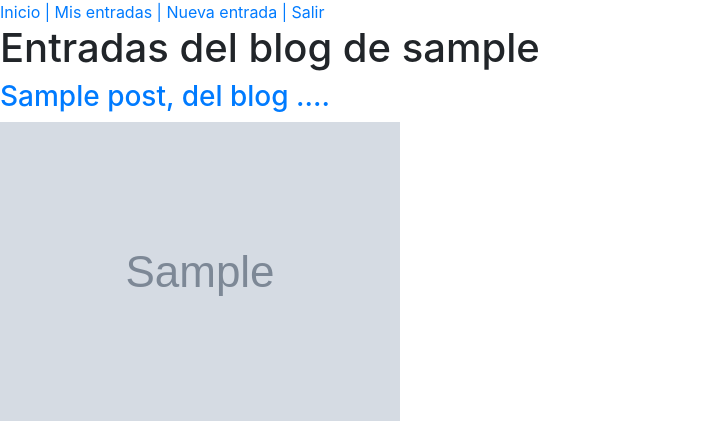
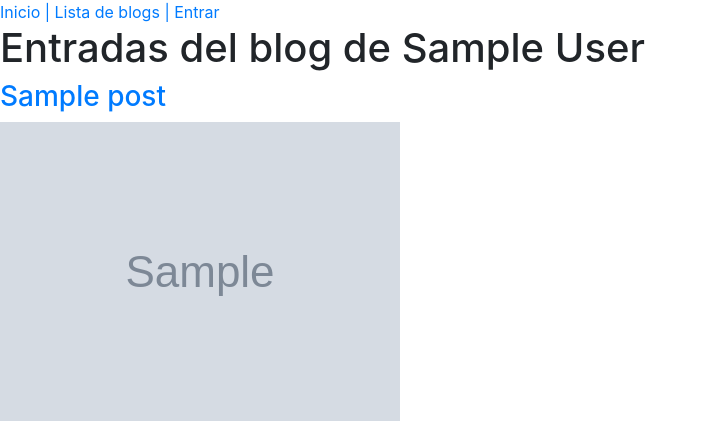
Before and after one commit to josealonso/KC-Modulo-de-Django, a Django app: a page that uses blogs/templates/base.html in a window 1280 px wide. Shown: the top 421 px of the page, without its empty margins (0-708 px from the left). Run offline with Django 3.2, Linux system fonts and the light colour scheme; a user stored in the database is signed in; tables that the repository leaves empty hold one stand-in row (values such as "Sample post"); grey boxes marked "Sample" are stand-in pictures; some libraries are stand-ins or nearby versions.

Commit message:
Models: Added field blog to User and removed many fields from Blog, so all the users must have one and only one blog. New URLs: /blogs/ and /blogs/username/post_id. An error shows up when a new post is created, although it is saved in the data base. Other bugs: the navigation menu is not correct in some situations and other minor mistakes.

```diff
--- a/blogs/admin.py
+++ b/blogs/admin.py
@@ -1,7 +1,7 @@
 from django.contrib import admin
 
 # Register your models here.
-from blogs.models import Blog
+from blogs.models import Blog, User
 from blogs.models import Post, Category
 
 
@@ -11,3 +11,4 @@
 admin.site.register(Category)
 admin.site.register(Blog)
 admin.site.register(Post)
+admin.site.register(User)
--- a/blogs/models.py
+++ b/blogs/models.py
@@ -1,4 +1,3 @@
-# from django.contrib.postgres.fields import ArrayField
 from django.contrib.auth.models import User
 from django.db import models
 
@@ -13,43 +12,34 @@
 
 class Blog(models.Model):
     title = models.CharField(max_length=60)
-    author = models.CharField(max_length=40)
     image = models.URLField(blank=True, null=True)
-    email = models.EmailField(blank=True, null=True)
 
     created_at = models.DateTimeField(auto_now_add=True)
     modified_at = models.DateTimeField(auto_now=True)
-
-    # posts = ArrayField(models.ForeignKey(Post, on_delete=models.PROTECT))
-    #  ArrayField cannot be used to relate classes
-    # posts = models.ManyToManyField(Post, related_name='posts')
 
     def __str__(self):
         return self.title
 
 
 class Post(models.Model):
-    # blog = models.ForeignKey(Blog, on_delete=models.PROTECT)
     user = models.ForeignKey(User, on_delete=models.CASCADE)
-
     title = models.CharField(max_length=130)
     summary = models.TextField()
     content = models.TextField()
     image = models.URLField(blank=True, null=True)
     video = models.URLField(blank=True, null=True)
+    category = models.ForeignKey(Category, on_delete=models.PROTECT)
 
     created_at = models.DateTimeField(auto_now_add=True)
     modified_at = models.DateTimeField(auto_now=True)
-
-    category = models.ForeignKey(Category, on_delete=models.PROTECT)
 
     def __str__(self):
         return self.title
 
 
 class User(models.Model):
+    blog = models.ForeignKey(Blog, on_delete=models.PROTECT)
     author = models.CharField(max_length=70)
-    # posts = models.Post[]
 
     def __str__(self):
         return self.author
--- a/blogs/templates/base.html
+++ b/blogs/templates/base.html
@@ -9,6 +9,7 @@
 <body>
     <div class="menu">
         <a href="{% url 'home_page' %}">Inicio | </a>
+        <a href="{% url 'blogs_page' %}">Lista de blogs | </a>
         {% if user.is_authenticated %}
           <a href="{% url 'my_posts_page' username=request.user %}">Mis entradas | </a>
           <a href="{% url 'create_post_page' %}">Nueva entrada | </a>
--- a/blogs/templates/post_detail.html
+++ b/blogs/templates/post_detail.html
@@ -3,7 +3,7 @@
 {% block head_title %} {{ post.title }} {% endblock %}
 {% block content %}
 
-    <h1>{{ post.title }}, del blog </h1>
+    <h1>{{ post.title }}</h1>
     <img src="{{ post.image }}" alt="{{ post.title }}" width="300">
     <p>{{ post.summary }}</p>
     <ul>
@@ -22,7 +22,4 @@
 
     </ul>
 
-</body>
-</html>
-
 {% endblock %}
--- a/blogs/templates/posts_list.html
+++ b/blogs/templates/posts_list.html
@@ -1,6 +1,6 @@
 {% for post in posts %}
-    <a href="{% url 'post_detail_page' post.pk %}" title="{{ post.title }}">
-      <h3>{{post.title}}, del blog ....</h3>
+    <a href="{% url 'post_detail_page' username=request.user pk=post.pk %}" title="{{ post.title }}">
+      <h3> {{post.title}} </h3>
       <img src="{{post.image}}" alt="{{post.title}}" title="{{post.title}}" height="300px" max-width="200px">
       <p> {{post.summary}} </p>
     </a>
--- a/blogs/views.py
+++ b/blogs/views.py
@@ -9,7 +9,7 @@
 from django.views import View
 from django.views.generic import ListView
 
-from blogs.models import Blog, Post
+from blogs.models import Blog, Post, User
 from blogs.templates.forms import PostForm
 
 
@@ -22,18 +22,19 @@
 
 class CreatePostView(LoginRequiredMixin, View):
 
-    def get(self, request):
+    def get(self, request, pk):
         form = PostForm()
         return render(request, "post_form.html", {'form': form})
 
-    def post(self, request):
+    def post(self, request, pk=9):
         post = Post()
         post.user = request.user
+        post.id = pk
         form = PostForm(request.POST, instance=post)
         if form.is_valid():
             post = form.save()
             form = PostForm()
-            url = reverse("post_detail_page", args=[post.pk])
+            url = reverse("post_detail_page", args=[post.user, post.pk])
             message = "¡¡ Se ha creado una nueva entrada !!"
             message += '<a href="{0}">Ver</a>'.format(url)
             messages.success(request, message)
@@ -42,13 +43,15 @@
 
 def blogs(request):
     list_of_blogs = Blog.objects.all().order_by("created_at")
-    context = {'blogs': list_of_blogs}
+    # list_of_blogs = User.objects.filter(blog=)  # .select_related("category")
+    list_of_users = User.objects.all()
+    context = {'users': list_of_users, 'blogs': list_of_blogs}
     return render(request, "blogs.html", context)
 
 
 @login_required
-def post_detail(request, pk):
-    list_of_posts = Post.objects.filter(pk=pk)  # .select_related("category")
+def post_detail(request, username, pk):
+    list_of_posts = Post.objects.filter(user=request.user, pk=pk)  # .select_related("category")
     blog = Post.objects.filter(pk=pk).select_related("blog")
     if len(list_of_posts) == 0:
         return render(request, "404.html", status=404)
@@ -63,8 +66,9 @@
     user = request.user
     # posts = Post.objects.filter(username=user)
     # user = username
-    posts = Post.objects.filter(user=user)  # .select_related("category")
-    context = {'posts': posts, 'user': user}
+    # posts = Post.objects.filter(user=username)  # ----> ValueError
+    posts = Post.objects.filter(user=user)
+    context = {'posts': posts, 'user': username}
     return render(request, "my_posts_page.html", context)
 
 
--- a/wordplease/urls.py
+++ b/wordplease/urls.py
@@ -12,10 +12,11 @@
     path('logout', logout, name="logout_page"),
 
     # re_path('^blogs/(?P<username>\w+)/$', MyPostsView.as_view(), name='my_posts_page'),
+    path('blogs/<username>/<int:pk>', post_detail, name="post_detail_page"),
     path('blogs/<username>/', my_posts, name="my_posts_page"),
     # re_path('^blogsaBB/(?P<username>[a-z]+)/$', my_posts, name="my_posts_page"),
     path('blogs/', blogs, name='blogs_page'),
     path('new-post/', CreatePostView.as_view(), name="create_post_page"),
-    path('posts/<int:pk>', post_detail, name="post_detail_page"),
+
     path('', home, name="home_page")
 ]
```
Also changed, not shown: blogs/templates/blogs.html (+10 -12 lines), blogs/migrations/0014_auto_20180107_2050.py (added), 1 other file.
